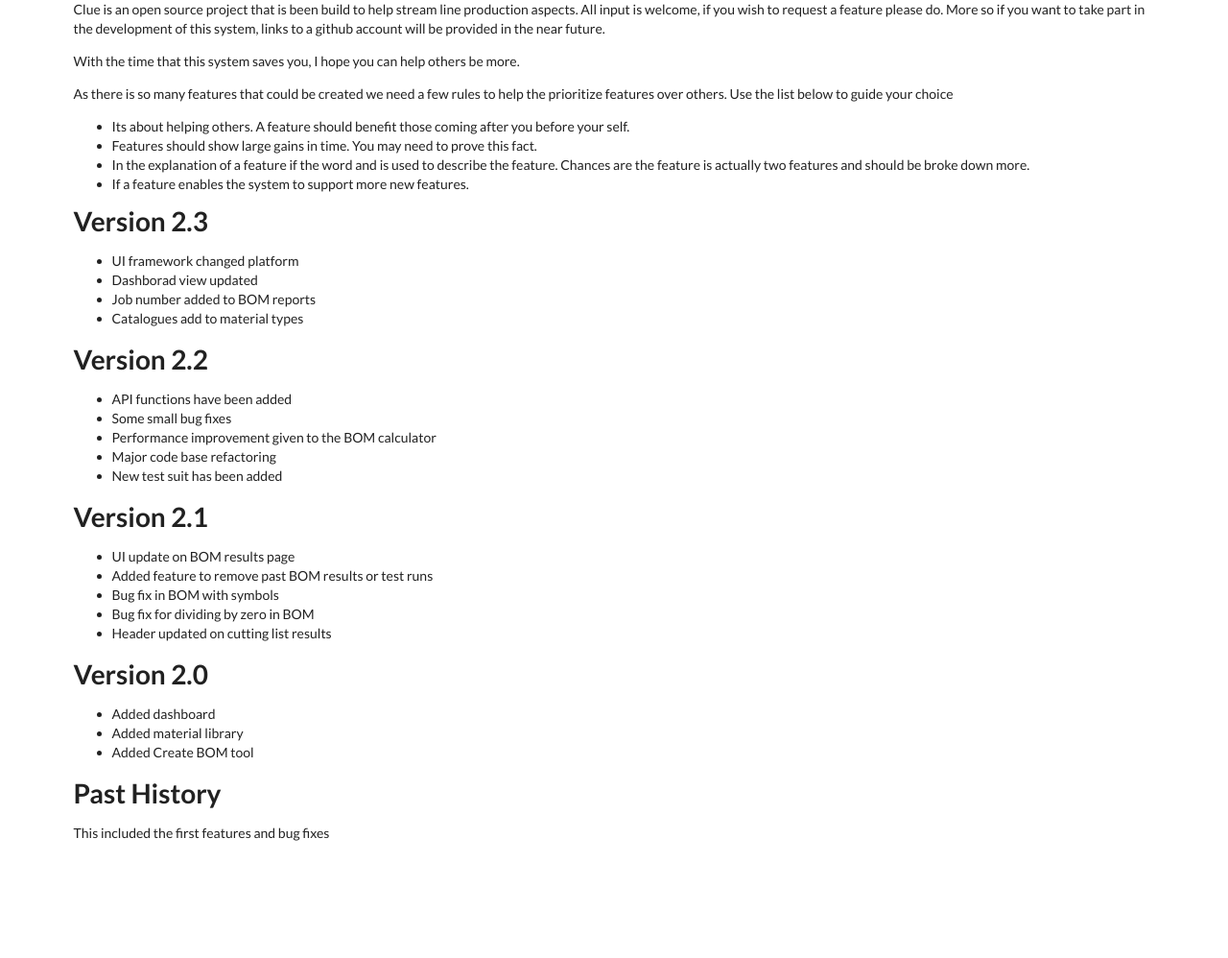
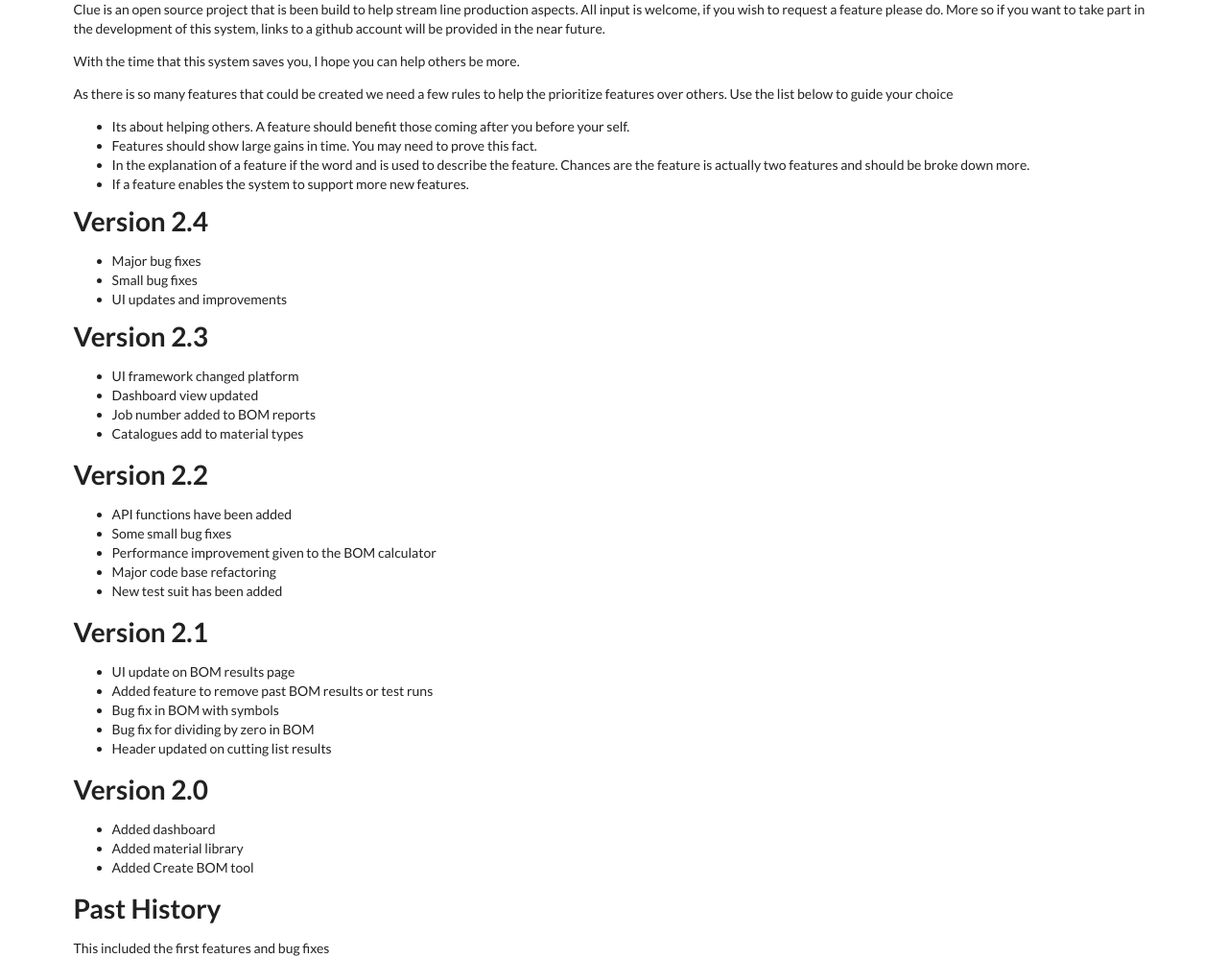
Before and after one commit to Boomatang/Clue, a Flask app: page / in a window 1280 px wide. Shown: the part 143-1141 px from the top of the page at 96% size. Before the commit the page ends 1019 px from the top, so only its background shows below. Run offline with Flask 2, Linux system fonts and the light colour scheme; some libraries are stand-ins or nearby versions.

Commit message:
History file updated

```diff
--- a/app/templates/history.html
+++ b/app/templates/history.html
@@ -1,9 +1,17 @@
 <div class="container">
+    <section class="container">
+      <h1 class="ui header">Version 2.4</h1>
+      <ul>
+        <li>Major bug fixes</li>
+        <li>Small bug fixes</li>
+        <li>UI updates and improvements</li>
+      </ul>
+    </section>
   <section class="container">
       <h1 class="ui header">Version 2.3</h1>
       <ul>
         <li>UI framework changed platform</li>
-        <li>Dashborad view updated</li>
+        <li>Dashboard view updated</li>
         <li>Job number added to BOM reports</li>
         <li>Catalogues add to material types</li>
       </ul>
```
